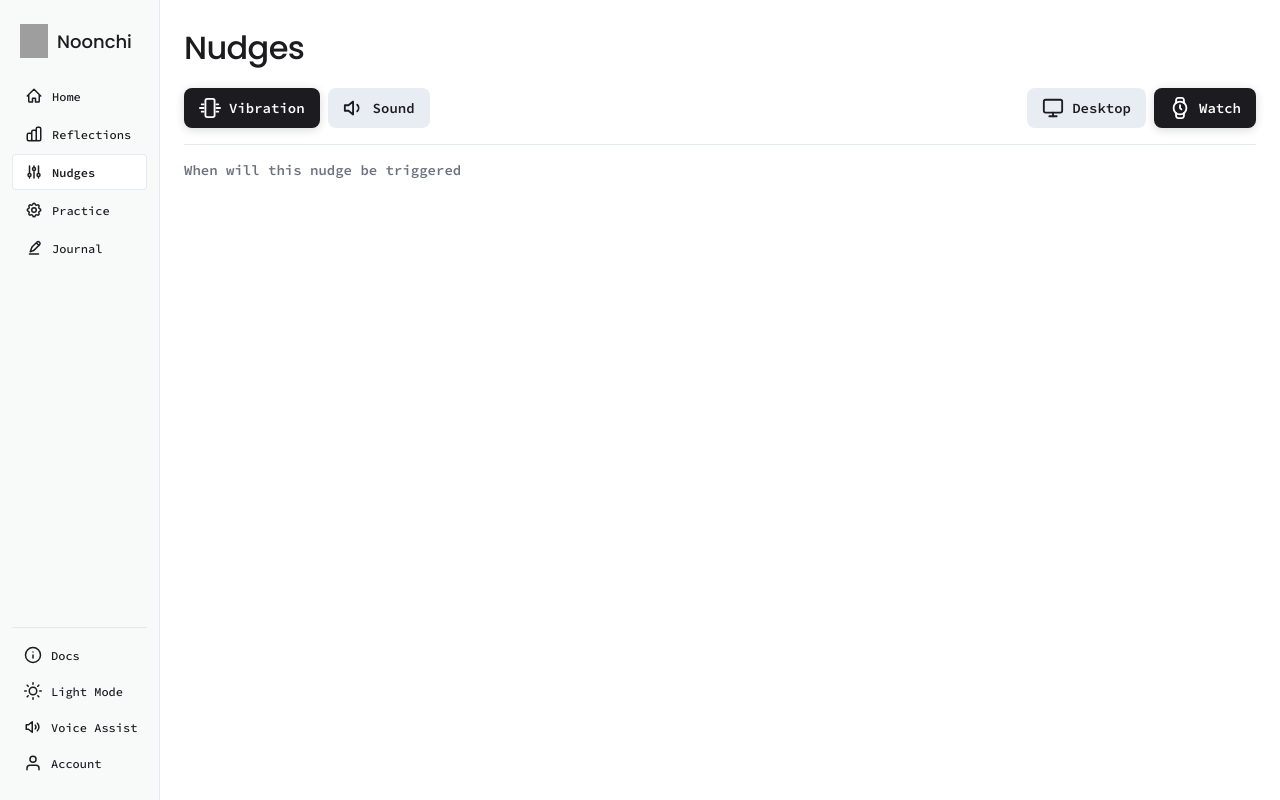
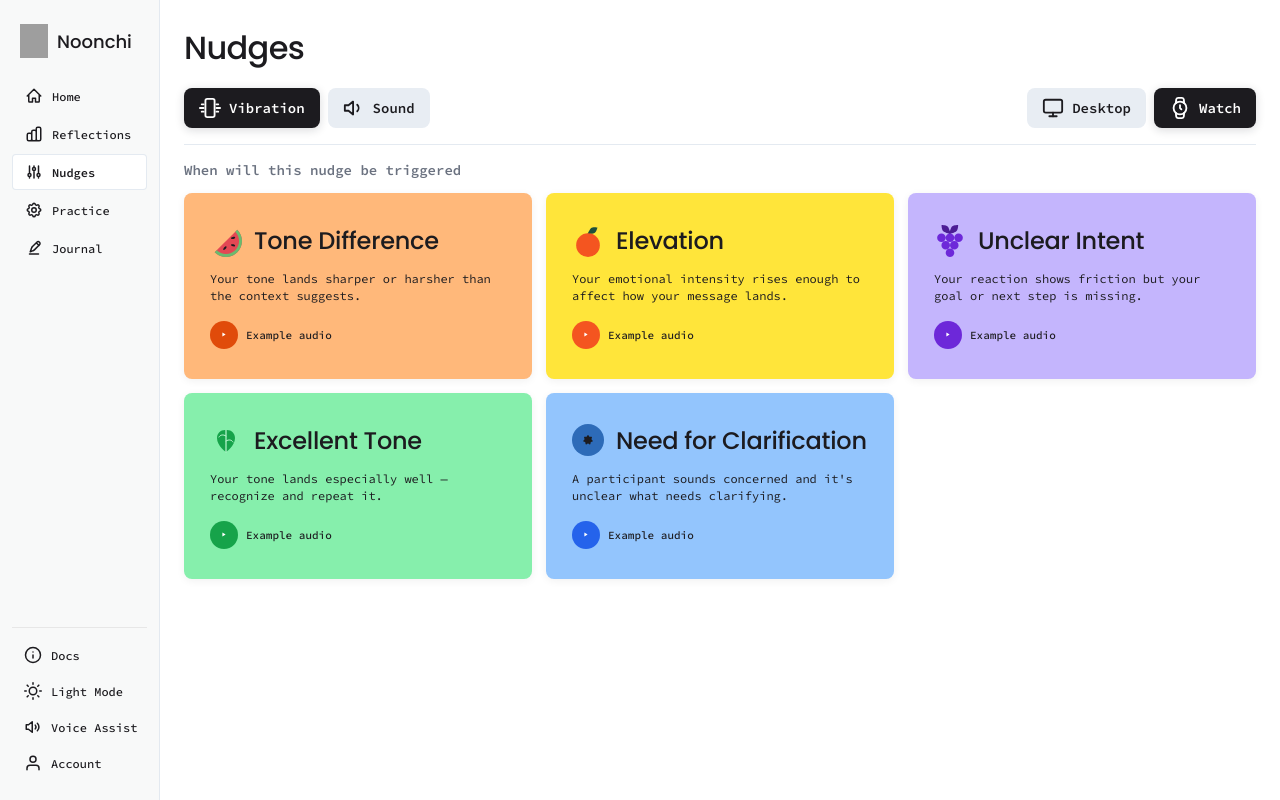
Before and after one commit to lucaskmiyazaki/noonchi_appraisal, a Flask app: template templates/nudge_settings.html in a window 1280 px wide. Run offline with Flask 3, Linux system fonts and the light colour scheme; the template is opened without the code that fills it, so the values that code supplies are empty; some libraries are stand-ins or nearby versions; grey boxes are pictures that could not be loaded.

Commit message:
style: fix color unclear intent

```diff
--- a/static/styles.css
+++ b/static/styles.css
@@ -101,8 +101,8 @@
   --trigger-tone-difference-icon: #E04B0A;
   --trigger-elevation-bg:         #FFE53A;
   --trigger-elevation-icon:       #F45520;
-  --trigger-unclear-intent-bg:    #FFF176;
-  --trigger-unclear-intent-icon:  #B8860B;
+  --trigger-unclear-intent-bg:    #C4B5FD;
+  --trigger-unclear-intent-icon:  #6D28D9;
   --trigger-excellent-tone-bg:    #86EFAC;
   --trigger-excellent-tone-icon:  #16A34A;
   --trigger-clarification-bg:     #93C5FD;
--- a/templates/journaling.html
+++ b/templates/journaling.html
@@ -124,7 +124,7 @@
     </div>
   </div>
 
-  <script id="triggerThemeData" type="application/json">{{ TRIGGERS|tojson }}</script>
+  <script id="triggerThemeData" type="application/json">[{"id":"tone_difference","label":"Tone Difference","card_bg":"var(--trigger-tone-difference-bg)","card_icon":"var(--trigger-tone-difference-icon)"},{"id":"elevation","label":"Elevation","card_bg":"var(--trigger-elevation-bg)","card_icon":"var(--trigger-elevation-icon)"},{"id":"unclear_intent","label":"Unclear Intent","card_bg":"var(--trigger-unclear-intent-bg)","card_icon":"var(--trigger-unclear-intent-icon)"},{"id":"excellent_tone","label":"Excellent Tone","card_bg":"var(--trigger-excellent-tone-bg)","card_icon":"var(--trigger-excellent-tone-icon)"},{"id":"need_for_clarification","label":"Need for Clarification","card_bg":"var(--trigger-clarification-bg)","card_icon":"var(--trigger-clarification-icon)"}]</script>
   <script>
     const currentUser = document.body.dataset.currentUser || '';
 
--- a/templates/nudge_settings.html
+++ b/templates/nudge_settings.html
@@ -7,7 +7,7 @@
   <link rel="preconnect" href="https://fonts.googleapis.com">
   <link rel="preconnect" href="https://fonts.gstatic.com" crossorigin>
   <link href="https://fonts.googleapis.com/css2?family=Poppins:wght@300;400;500;600;700&family=Source+Code+Pro:wght@400;500;600&display=swap" rel="stylesheet">
-  <link rel="stylesheet" href="/static/styles.css">
+  <link rel="stylesheet" href="/static/styles.css?v=2">
   <style>
     :root { --panel-bg: rgba(255, 255, 255, 0.84); }
 
@@ -291,21 +291,75 @@
 
         <div class="trigger-grid">
 
-          {% for t in TRIGGERS %}
-          <div class="trigger-card" data-trigger="{{ t.id }}" style="--card-bg: {{ t.card_bg }}; --card-icon: {{ t.card_icon }};">
+          <div class="trigger-card" data-trigger="tone_difference" style="--card-bg: var(--trigger-tone-difference-bg); --card-icon: var(--trigger-tone-difference-icon);">
             <div class="trigger-card-header">
-              {% include 'trigger_icons/' ~ t.id ~ '.svg' %}
-              <h2 class="trigger-card-title">{{ t.label }}</h2>
+              {% include 'trigger_icons/tone_difference.svg' %}
+              <h2 class="trigger-card-title">Tone Difference</h2>
             </div>
-            <p class="trigger-card-desc">{{ t.desc }}</p>
+            <p class="trigger-card-desc">Your tone lands sharper or harsher than the context suggests.</p>
             <div class="trigger-card-audio">
-              <button class="trigger-audio-btn" type="button" aria-label="Play example audio" data-trigger-audio="{{ t.id }}">
+              <button class="trigger-audio-btn" type="button" aria-label="Play example audio" data-trigger-audio="tone_difference">
                 <svg viewBox="0 0 10 12" aria-hidden="true"><path d="M1 1l8 5-8 5V1z"/></svg>
               </button>
               <span class="trigger-audio-label">Example audio</span>
             </div>
           </div>
-          {% endfor %}
+
+          <div class="trigger-card" data-trigger="elevation" style="--card-bg: var(--trigger-elevation-bg); --card-icon: var(--trigger-elevation-icon);">
+            <div class="trigger-card-header">
+              {% include 'trigger_icons/elevation.svg' %}
+              <h2 class="trigger-card-title">Elevation</h2>
+            </div>
+            <p class="trigger-card-desc">Your emotional intensity rises enough to affect how your message lands.</p>
+            <div class="trigger-card-audio">
+              <button class="trigger-audio-btn" type="button" aria-label="Play example audio" data-trigger-audio="elevation">
+                <svg viewBox="0 0 10 12" aria-hidden="true"><path d="M1 1l8 5-8 5V1z"/></svg>
+              </button>
+              <span class="trigger-audio-label">Example audio</span>
+            </div>
+          </div>
+
+          <div class="trigger-card" data-trigger="unclear_intent" style="--card-bg: var(--trigger-unclear-intent-bg); --card-icon: var(--trigger-unclear-intent-icon);">
+            <div class="trigger-card-header">
+              {% include 'trigger_icons/unclear_intent.svg' %}
+              <h2 class="trigger-card-title">Unclear Intent</h2>
+            </div>
+            <p class="trigger-card-desc">Your reaction shows friction but your goal or next step is missing.</p>
+            <div class="trigger-card-audio">
+              <button class="trigger-audio-btn" type="button" aria-label="Play example audio" data-trigger-audio="unclear_intent">
+                <svg viewBox="0 0 10 12" aria-hidden="true"><path d="M1 1l8 5-8 5V1z"/></svg>
+              </button>
+              <span class="trigger-audio-label">Example audio</span>
+            </div>
+          </div>
+
+          <div class="trigger-card" data-trigger="excellent_tone" style="--card-bg: var(--trigger-excellent-tone-bg); --card-icon: var(--trigger-excellent-tone-icon);">
+            <div class="trigger-card-header">
+              {% include 'trigger_icons/excellent_tone.svg' %}
+              <h2 class="trigger-card-title">Excellent Tone</h2>
+            </div>
+            <p class="trigger-card-desc">Your tone lands especially well — recognize and repeat it.</p>
+            <div class="trigger-card-audio">
+              <button class="trigger-audio-btn" type="button" aria-label="Play example audio" data-trigger-audio="excellent_tone">
+                <svg viewBox="0 0 10 12" aria-hidden="true"><path d="M1 1l8 5-8 5V1z"/></svg>
+              </button>
+              <span class="trigger-audio-label">Example audio</span>
+            </div>
+          </div>
+
+          <div class="trigger-card" data-trigger="need_for_clarification" style="--card-bg: var(--trigger-clarification-bg); --card-icon: var(--trigger-clarification-icon);">
+            <div class="trigger-card-header">
+              {% include 'trigger_icons/need_for_clarification.svg' %}
+              <h2 class="trigger-card-title">Need for Clarification</h2>
+            </div>
+            <p class="trigger-card-desc">A participant sounds concerned and it's unclear what needs clarifying.</p>
+            <div class="trigger-card-audio">
+              <button class="trigger-audio-btn" type="button" aria-label="Play example audio" data-trigger-audio="need_for_clarification">
+                <svg viewBox="0 0 10 12" aria-hidden="true"><path d="M1 1l8 5-8 5V1z"/></svg>
+              </button>
+              <span class="trigger-audio-label">Example audio</span>
+            </div>
+          </div>
 
         </div>
       </div>
--- a/templates/practice.html
+++ b/templates/practice.html
@@ -160,7 +160,7 @@
     </div>
   </div>
 
-  <script id="triggerThemeData" type="application/json">{{ TRIGGERS|tojson }}</script>
+  <script id="triggerThemeData" type="application/json">[{"id":"tone_difference","label":"Tone Difference","card_bg":"var(--trigger-tone-difference-bg)","card_icon":"var(--trigger-tone-difference-icon)"},{"id":"elevation","label":"Elevation","card_bg":"var(--trigger-elevation-bg)","card_icon":"var(--trigger-elevation-icon)"},{"id":"unclear_intent","label":"Unclear Intent","card_bg":"var(--trigger-unclear-intent-bg)","card_icon":"var(--trigger-unclear-intent-icon)"},{"id":"excellent_tone","label":"Excellent Tone","card_bg":"var(--trigger-excellent-tone-bg)","card_icon":"var(--trigger-excellent-tone-icon)"},{"id":"need_for_clarification","label":"Need for Clarification","card_bg":"var(--trigger-clarification-bg)","card_icon":"var(--trigger-clarification-icon)"}]</script>
   <script>
     const currentUser = document.body.dataset.currentUser || '';
     const practiceList = document.getElementById('practiceList');
--- a/templates/session.html
+++ b/templates/session.html
@@ -218,7 +218,7 @@
       <div id="reflectionModalBody"></div>
     </div>
   </div>
-  <script id="triggerThemeData" type="application/json">{{ TRIGGERS|tojson }}</script>
+  <script id="triggerThemeData" type="application/json">[{"id":"tone_difference","label":"Tone Difference","card_bg":"var(--trigger-tone-difference-bg)","card_icon":"var(--trigger-tone-difference-icon)"},{"id":"elevation","label":"Elevation","card_bg":"var(--trigger-elevation-bg)","card_icon":"var(--trigger-elevation-icon)"},{"id":"unclear_intent","label":"Unclear Intent","card_bg":"var(--trigger-unclear-intent-bg)","card_icon":"var(--trigger-unclear-intent-icon)"},{"id":"excellent_tone","label":"Excellent Tone","card_bg":"var(--trigger-excellent-tone-bg)","card_icon":"var(--trigger-excellent-tone-icon)"},{"id":"need_for_clarification","label":"Need for Clarification","card_bg":"var(--trigger-clarification-bg)","card_icon":"var(--trigger-clarification-icon)"}]</script>
   <script>
     const waveformContainer = document.getElementById('waveformContainer');
     let playBtn = document.getElementById('playBtn');
--- a/ui_server.py
+++ b/ui_server.py
@@ -67,8 +67,7 @@ from server_helpers import (
 app = Flask(__name__)
 CORS(app)
 
-from models.triggers import TRIGGERS  # noqa: E402
-app.jinja_env.globals["TRIGGERS"] = TRIGGERS
+
 
 ensure_data_layout()
 
```
Also changed, not shown: models/triggers.py (deleted, +0 -49 lines), templates/trigger_icons/unclear_intent.svg.
